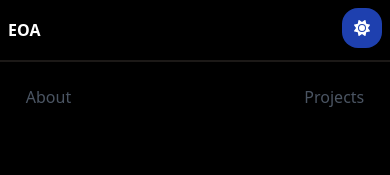
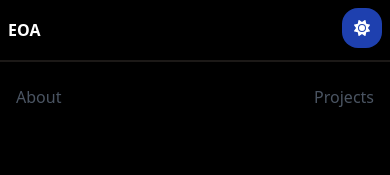
Before and after one commit to Aison0577/Portfolio, a React (Vite) app: page /contact in a window 390 px wide. Shown: the top 175 px of the page. Built offline with nearby package versions, Linux system fonts and the light colour scheme.

Commit message:
Update index.css

```diff
--- a/src/index.css
+++ b/src/index.css
@@ -3,5 +3,5 @@
 @tailwind utilities;
 
 .wit{
-    @apply w-[95%] md:w-[70%] mx-auto
+    @apply w-[100%] md:w-[70%] mx-auto
 }
```
